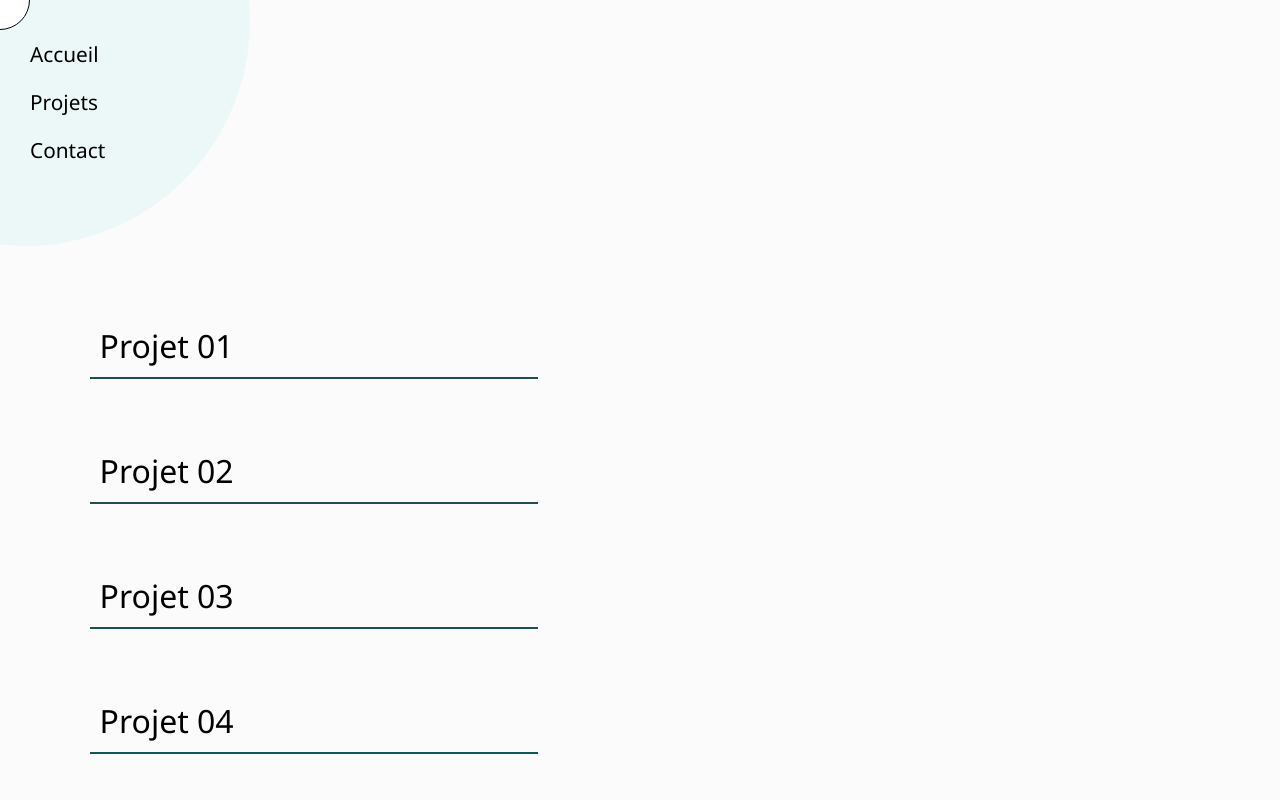
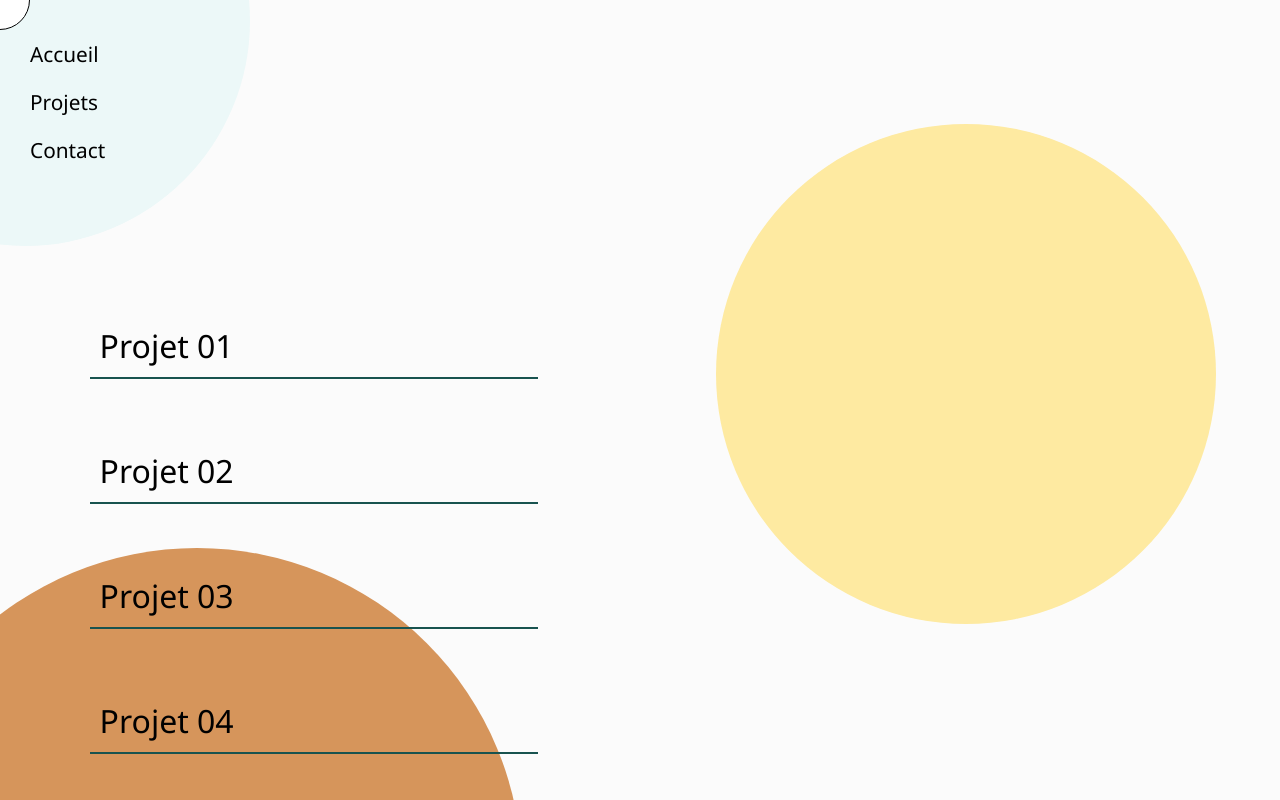
Before and after one commit to ArnaudDefrancq/portfolio_2.0, a React (Create React App) app: page /project-page in a window 1280 px wide. Shown: the top 800 px of the page. Built offline with nearby package versions, Linux system fonts and the light colour scheme.

Commit message:
Fin de la page projet (Il faut changer les images)

```diff
--- a/src/styles/components/NavigationAllProject.scss
+++ b/src/styles/components/NavigationAllProject.scss
@@ -2,12 +2,19 @@
   display: flex;
   margin-top: 80px;
   height: 100%;
-}
+  position: relative;
 
-.project-left {
-  margin-right: 10%;
-  height: 100%;
-  width: 50%;
+  &::after {
+    position: absolute;
+    content: "";
+    width: 500px;
+    height: 500px;
+    border-radius: 50%;
+    background: $color-02;
+    top: -20%;
+    right: 5%;
+    animation: bubble-01-project 26s ease infinite;
+  }
 }
 
 .project-right {
@@ -15,6 +22,19 @@
   z-index: 2;
   overflow: hidden;
   position: relative;
+
+  &::after {
+    position: absolute;
+    content: "";
+    height: 650px;
+    width: 650px;
+    border-radius: 50%;
+    background-color: $color-03;
+    top: 30%;
+    left: -10%;
+    z-index: -2;
+    animation: bubble-02-project 26s ease infinite;
+  }
 
   & .all-project-list {
     height: 70%;
@@ -85,3 +105,46 @@
 .all-project-items:hover .img-projet {
   opacity: 1;
 }
+
+@keyframes bubble-02-project {
+  0% {
+    top: 30%;
+  }
+
+  25% {
+    top: 33%;
+  }
+
+  50% {
+    top: 27%;
+  }
+
+  75% {
+    top: 30%;
+  }
+
+  100% {
+    top: 33%;
+  }
+}
+@keyframes bubble-01-project {
+  0% {
+    top: -23%;
+  }
+
+  25% {
+    top: -20%;
+  }
+
+  50% {
+    top: -17%;
+  }
+
+  75% {
+    top: -20%;
+  }
+
+  100% {
+    top: -23%;
+  }
+}
```
